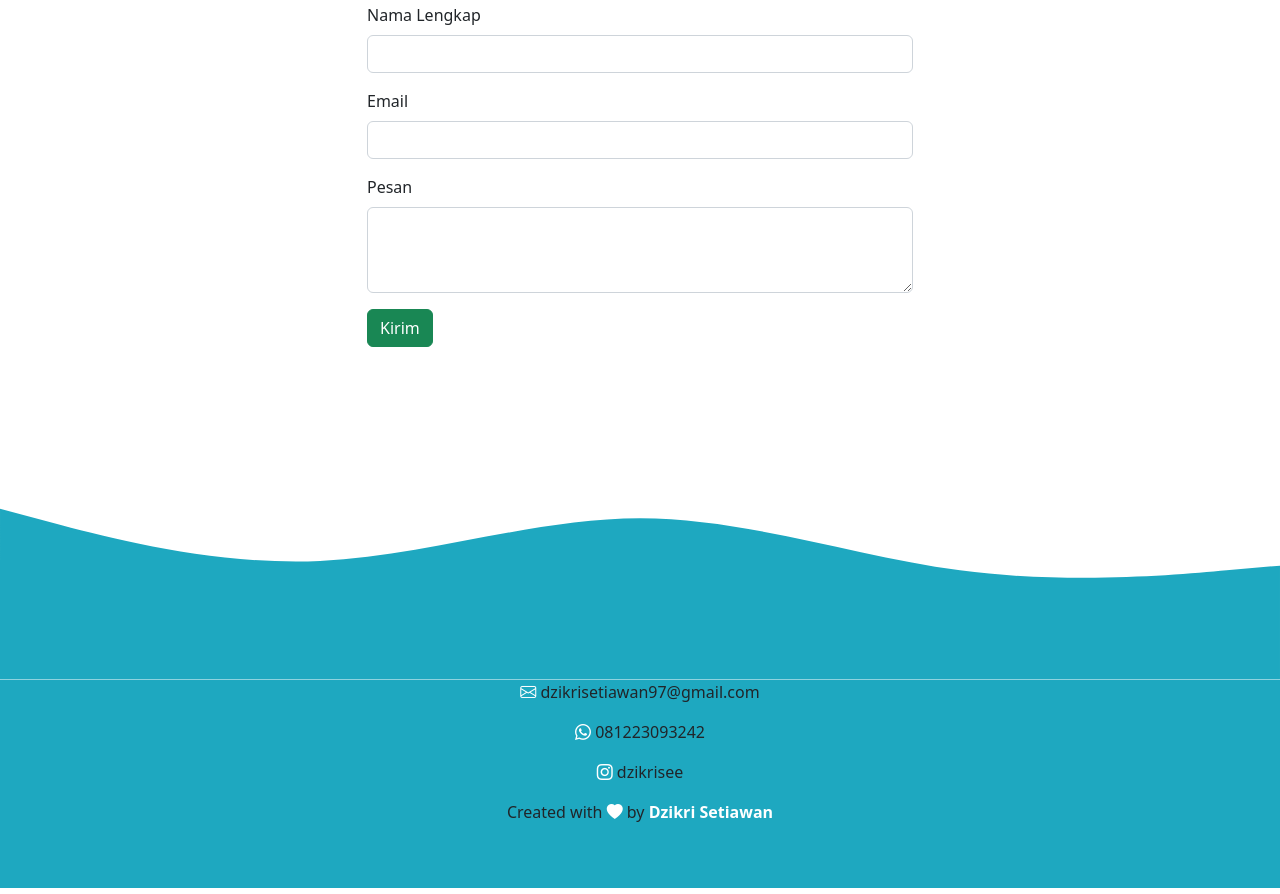
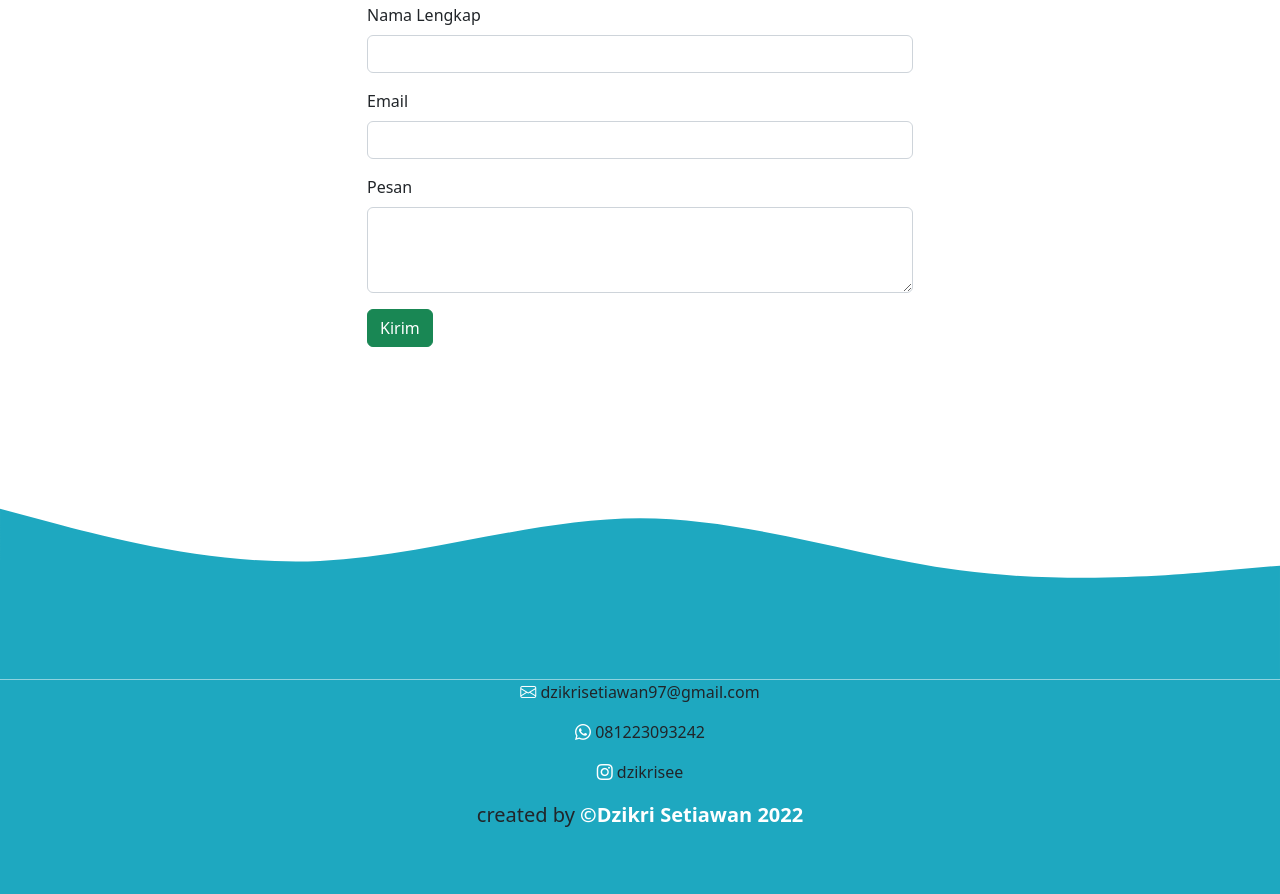
Before and after one commit to dzikrisee/itw2022_project2_223040072, a plain HTML site: page index.html in a window 1280 px wide. Shown: the part 4059-4953 px from the top of the page. Drawn offline with nearby package versions, Linux system fonts and the light colour scheme.

Commit message:
edit footer

```diff
--- a/index.html
+++ b/index.html
@@ -271,7 +271,7 @@
           </div>
         </div>
       </div>
-      <p>Created with <i class="bi bi-heart-fill text-white"></i> by <a href="https://www.instagram.com/dzikrisee" target="_blank" class="text-white fw-bold text-decoration-none">Dzikri Setiawan</a></p>
+      <p class="fs-5">created by <a href="" class="text-decoration-none text-white fw-bold"> &copy;Dzikri Setiawan 2022</a></p>
     </footer>
     <!-- Akhir Footer -->
 
```
